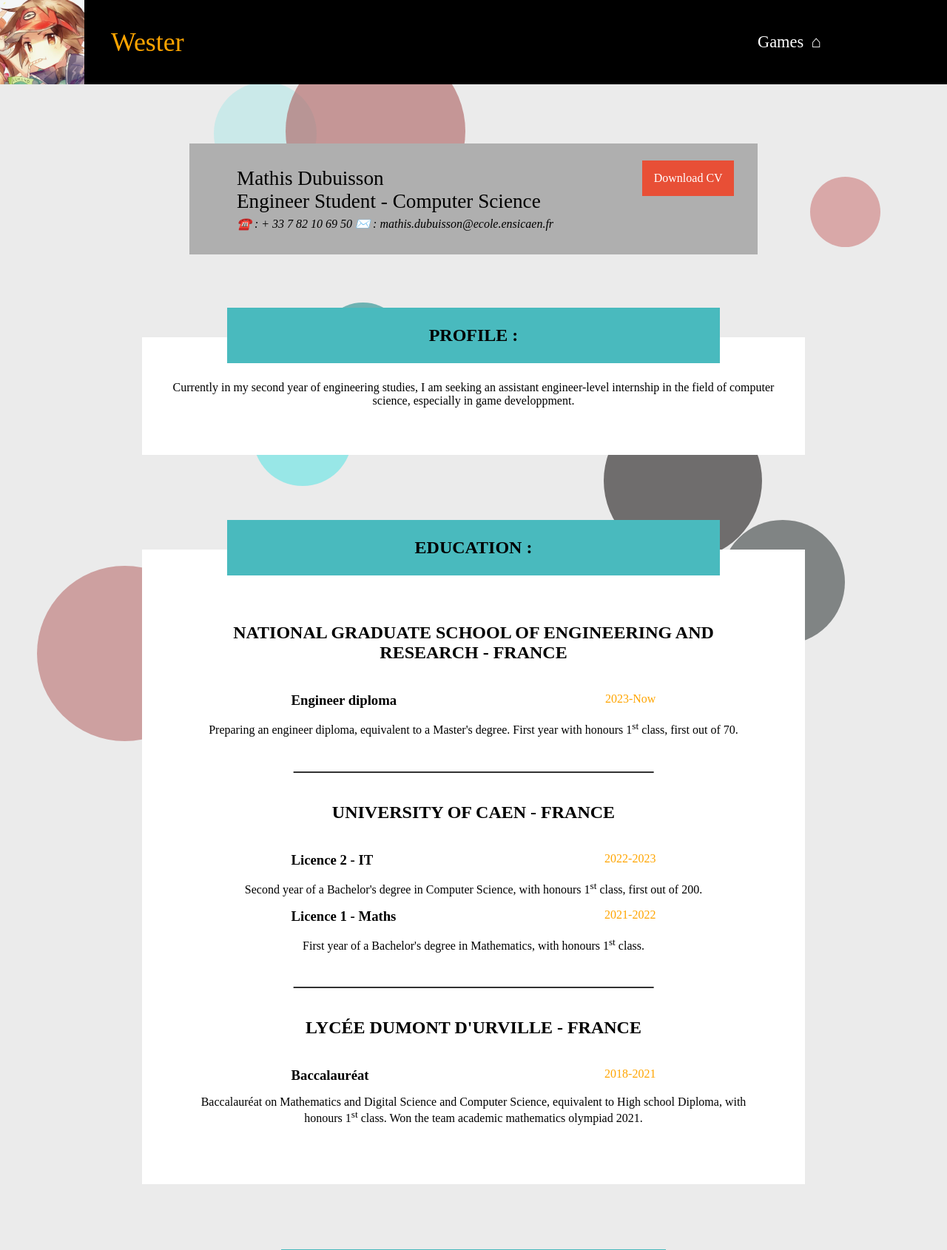
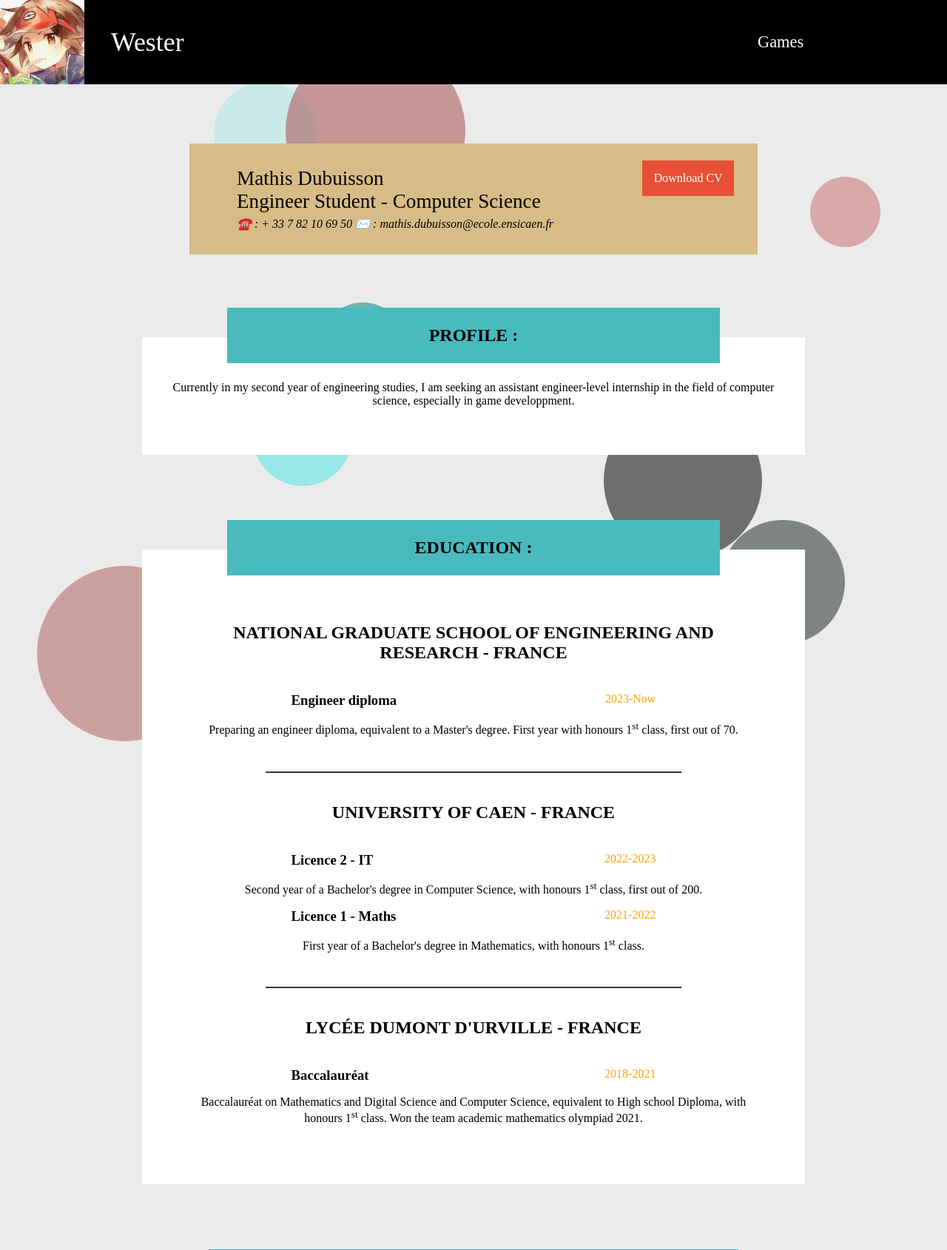
Before and after one commit to Westerbay/Home-Page, a PHP site: page /resume/index.html in a window 1280 px wide. Shown: the top 1690 px of the page at 74% size. Run offline with PHP 8.4, Linux system fonts and the light colour scheme.

Commit message:
Valou avis 2

```diff
--- a/css/header.css
+++ b/css/header.css
@@ -25,13 +25,14 @@ body > header nav a {
 	margin-right: 10px;
 }
 
-body > header figure {
+body > header aside {
 	display: flex;
 	align-items: center;
 	font-size: 1.6em;
 }
 
-body > header > a > figure img {
+body > header > aside > a img {
 	width: 150px;
 	padding-right: 1em;
+	vertical-align: middle;
 }
--- a/resume/css/header.css
+++ b/resume/css/header.css
@@ -1,6 +1,6 @@
 body > aside {
 	color: black;
-	background: rgb(175, 175, 175);
+	background: #d7bc87;
 	padding: 2em 2em 2em 5%;
 	text-align: left;
 	width: 60%;
--- a/resume/css/project.css
+++ b/resume/css/project.css
@@ -31,7 +31,6 @@
 }
 
 #projects aside {
-	width: 39em;
 	overflow-x: hidden;
 	position: relative;
 	margin: auto;
@@ -47,7 +46,7 @@
 }
 
 #projects img {
-	height: 20em;
+	height: 28em;
 }
 
 #projects > button {
@@ -77,8 +76,8 @@
 
 #projects figcaption {
 	font-style: bold;
-	font-size: 1.5em;
-	padding: 10px;
+	font-size: 1.7em;
+	padding: 20px;
 }
 
 #projects a {
@@ -92,7 +91,11 @@
 	color: orange;
 }
 
-
+@media screen and (max-width: 1100px) {
+	#projects img {
+		height: 20em;
+	}
+}
 
 @media screen and (max-width: 600px) {
 	#projects img {
--- a/resume/css/resume.css
+++ b/resume/css/resume.css
@@ -7,7 +7,7 @@ body > article {
 	min-width: 650px;
 	transform: translateX(200px);
 	opacity: 0;
-	transition: 1.5s;
+	transition: transform 1.5s ease;
 	display: inline-block;
 }
 
@@ -68,7 +68,7 @@ article img {
     bottom: 0;
     left: 50%;
     transform: translateX(-50%);
-    width: 65%;
+    width: 75%;
     border-bottom: 2px solid rgb(50, 50, 50);
 }
 
--- a/resume/index.html
+++ b/resume/index.html
@@ -17,15 +17,12 @@
 	<body onload='main();selectEyefox()'>
 
 		<header>
-			<a href='../index.html' target='_blank'>
-				<figure>
-					<img src='../img/pp.png' alt=''>
-					<figcaption>Wester</figcaption>
-				</figure>
-			</a>
+			<aside>
+				<a href='../index.html' target='_blank'><img src='../img/pp.png' alt=''></a>
+				<a href='../index.html' target='_blank'><p>Wester</p></a>
+			</aside>
 			<nav>
 				<a href='../Games/index.html' target='_blank'>Games</a>
-				<a href='../index.html' target='_blank'>⌂</a>
 			</nav>
 		</header>
 
--- a/resume/script/project.js
+++ b/resume/script/project.js
@@ -2,7 +2,7 @@ var backgroundColor = "rgb(40, 40, 40)";
 var hoverColor = "grey";
 
 var container = document.getElementById("container");
-var containerWidth = 39;
+var containerWidth = 100/5;
 
 var projectEyefox = document.getElementById("project1");
 var projectBattle = document.getElementById("project2");
@@ -29,28 +29,28 @@ function selectBattle() {
 	selectedProject.style.background = backgroundColor;
 	projectBattle.style.background = hoverColor;
 	selectedProject = projectBattle;
-	container.style.transform = "translateX(-" + containerWidth + "em)";
+	container.style.transform = "translateX(-" + containerWidth + "%)";
 }
 
 function selectLindenmayer() {
 	selectedProject.style.background = backgroundColor;
 	projectLindenmayer.style.background = hoverColor;
 	selectedProject = projectLindenmayer;
-	container.style.transform = "translateX(-" + containerWidth*2 + "em)";
+	container.style.transform = "translateX(-" + containerWidth*2 + "%)";
 }
 
 function selectTaquinSudoku() {
 	selectedProject.style.background = backgroundColor;
 	projectTaquinSudoku.style.background = hoverColor;
 	selectedProject = projectTaquinSudoku;
-	container.style.transform = "translateX(-" + containerWidth*3 + "em)";
+	container.style.transform = "translateX(-" + containerWidth*3 + "%)";
 }
 
 function selectGDC() {
 	selectedProject.style.background = backgroundColor;
 	projectGDC.style.background = hoverColor;
 	selectedProject = projectGDC;
-	container.style.transform = "translateX(-" + containerWidth*4 + "em)";
+	container.style.transform = "translateX(-" + containerWidth*4 + "%)";
 }
 
 
```
